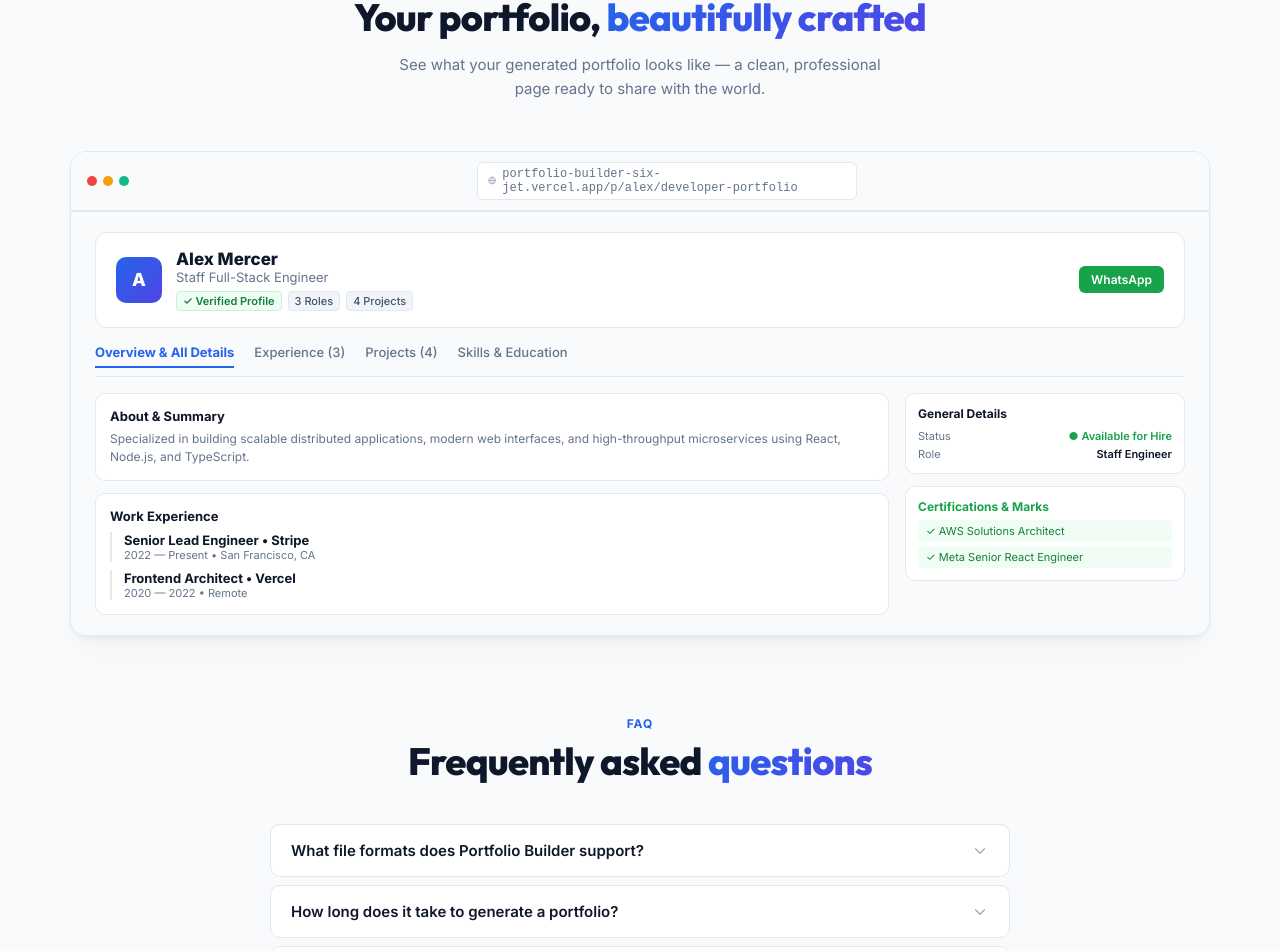
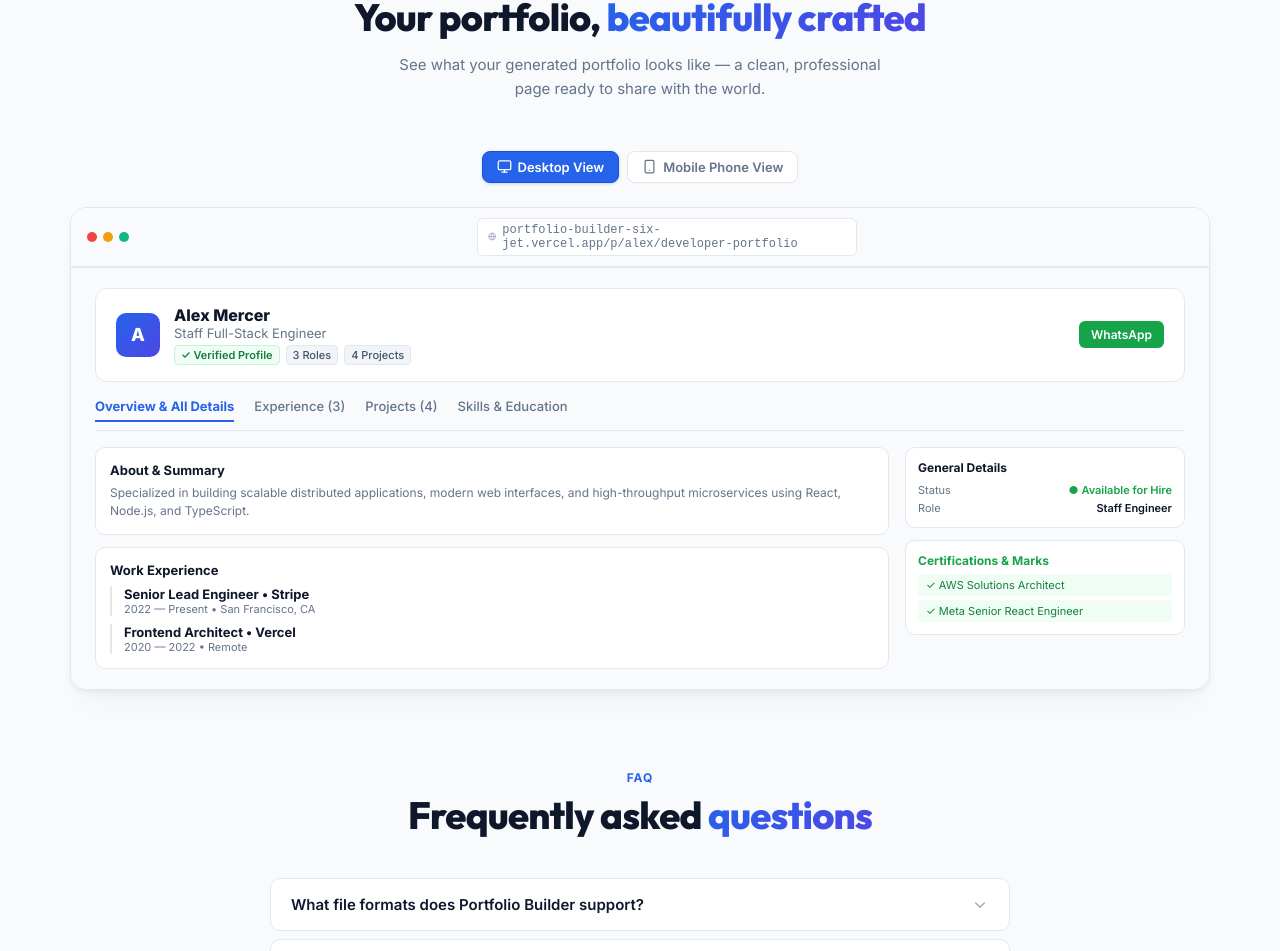
Before and after one commit to 2411Aditya/Portfolio-Builder, a React (Vite) app in the folder frontend/: page / in a window 1280 px wide. Shown: the part 1402-2353 px from the top of the page. Built offline with nearby package versions, Linux system fonts and the light colour scheme; no server answers.

Commit message:
feat: implement landing page with resume upload dropzone, theme switcher, and interactive mockups

```diff
--- a/frontend/src/index.css
+++ b/frontend/src/index.css
@@ -1021,21 +1021,181 @@ input, textarea { font-family: inherit; outline: none; }
 .built-with-badge.dark-theme:hover { color: #60a5fa; border-color: #60a5fa; }
 
 /* ═══════════════════════════════════════════
-   RESPONSIVE
+   MOCKUP CONTAINER & BENTO PREVIEW
    ═══════════════════════════════════════════ */
-@media (max-width: 992px) {
+.mockup-device-switcher {
+  display: flex;
+  align-items: center;
+  justify-content: center;
+  gap: 8px;
+  margin-bottom: 24px;
+}
+.mockup-device-btn {
+  display: inline-flex;
+  align-items: center;
+  gap: 6px;
+  padding: 7px 14px;
+  border-radius: 8px;
+  font-size: 13px;
+  font-weight: 600;
+  color: #64748b;
+  background: #ffffff;
+  border: 1px solid #e2e8f0;
+  box-shadow: 0 1px 2px rgba(0,0,0,0.02);
+  transition: all 0.15s;
+  cursor: pointer;
+}
+.mockup-device-btn:hover {
+  color: #0f172a;
+  border-color: #cbd5e1;
+}
+.mockup-device-btn.active {
+  background: #2563eb;
+  color: #ffffff;
+  border-color: #1d4ed8;
+  box-shadow: 0 1px 3px rgba(37, 99, 235, 0.25);
+}
+
+.mockup-inner {
+  background: #f8fafc;
+  padding: 20px 24px;
+  border-top: 1px solid #e2e8f0;
+}
+.mockup-header-card {
+  background: #ffffff;
+  border: 1px solid #e2e8f0;
+  border-radius: 12px;
+  padding: 16px 20px;
+  margin-bottom: 16px;
+}
+.mockup-header-content {
+  display: flex;
+  align-items: center;
+  justify-content: space-between;
+  flex-wrap: wrap;
+  gap: 12px;
+}
+.mockup-tab-bar {
+  display: flex;
+  gap: 20px;
+  border-bottom: 1px solid #e2e8f0;
+  margin-bottom: 16px;
+  padding-bottom: 8px;
+  overflow-x: auto;
+  scrollbar-width: none;
+  -webkit-overflow-scrolling: touch;
+}
+.mockup-tab-bar::-webkit-scrollbar { display: none; }
+
+.mockup-grid {
+  display: grid;
+  grid-template-columns: 1fr 280px;
+  gap: 16px;
+}
+
+/* Phone Mockup Frame (Mobile View) */
+.phone-mockup-frame {
+  max-width: 360px;
+  margin: 0 auto;
+  background: #ffffff;
+  border: 8px solid #0f172a;
+  border-radius: 36px;
+  overflow: hidden;
+  box-shadow: 0 20px 40px -10px rgba(15, 23, 42, 0.2), 0 0 0 1px #334155;
+  position: relative;
+}
+.phone-notch {
+  width: 100px;
+  height: 18px;
+  background: #0f172a;
+  margin: 0 auto 6px;
+  border-bottom-left-radius: 10px;
+  border-bottom-right-radius: 10px;
+}
+.phone-status-bar {
+  display: flex;
+  align-items: center;
+  justify-content: space-between;
+  padding: 4px 14px 2px;
+  font-size: 11px;
+  font-weight: 700;
+  color: #0f172a;
+}
+.phone-screen {
+  background: #f8fafc;
+  padding: 12px 12px 20px;
+  overflow-y: auto;
+  max-height: 520px;
+  scrollbar-width: none;
+}
+.phone-screen::-webkit-scrollbar { display: none; }
+
+/* ═══════════════════════════════════════════
+   RESPONSIVE MEDIA QUERIES
+   ═══════════════════════════════════════════ */
+@media (max-width: 1024px) {
+  .hero-2col-layout {
+    grid-template-columns: 1fr;
+    gap: 32px;
+  }
+  .hero-left-col {
+    order: 2;
+    width: 100%;
+    align-items: center;
+  }
+  .hero-right-col {
+    order: 1;
+    width: 100%;
+    align-items: center;
+    text-align: center;
+  }
+  .hero-right-col .hero-title,
+  .hero-right-col .hero-sub {
+    text-align: center;
+  }
+  .hero-right-col .hero-ctas {
+    justify-content: center;
+  }
   .profile-grid-layout { grid-template-columns: 1fr; }
   .features-grid { grid-template-columns: 1fr; }
   .dash-stats-row { grid-template-columns: 1fr; }
   .gen-grid { grid-template-columns: 1fr; }
 }
+
 @media (max-width: 768px) {
-  .navbar { padding: 0 18px; }
-  .profile-shell { padding: 18px 16px 50px; }
-  .profile-header-card { padding: 18px 16px; }
-  .profile-header-left { flex-direction: column; align-items: flex-start; gap: 12px; }
-  .dash-nav { padding: 0 16px; }
-  .dash-main { padding: 20px 16px 48px; }
-  .site-footer { padding: 32px 18px 24px; }
+  .navbar { padding: 0 16px; height: 56px; }
+  .navbar-logo { font-size: 17px; }
+  .navbar-actions { gap: 6px; }
+  .navbar-link { padding: 5px 8px; font-size: 13px; }
+  .navbar-cta { padding: 6px 12px; font-size: 13px; }
+
+  .hero-section { padding: 76px 16px 36px; min-height: auto; }
+  .hero-right-col .hero-title { font-size: clamp(24px, 5.5vw, 32px); }
+
+  .mockup-inner { padding: 14px 12px; }
+  .mockup-header-card { padding: 12px 14px; }
+  .mockup-grid { grid-template-columns: 1fr; gap: 12px; }
+
+  .profile-shell { padding: 16px 12px 48px; }
+  .profile-header-card { padding: 16px 14px; }
+  .profile-header-left { flex-direction: column; align-items: flex-start; gap: 10px; }
+  .profile-title-area h1 { font-size: 20px; }
+  .profile-meta-pills { gap: 6px; }
+
+  .dash-nav { padding: 0 14px; }
+  .dash-main { padding: 16px 12px 40px; }
+  .dash-stat-card { padding: 12px 14px; }
+  .gen-card { padding: 16px; }
+
+  .site-footer { padding: 28px 16px 20px; }
   .footer-top { flex-direction: column; gap: 20px; }
+  .footer-nav { flex-direction: column; gap: 20px; }
 }
+
+@media (max-width: 480px) {
+  .hero-right-col .hero-title { font-size: 22px; }
+  .upload-card { padding: 16px 12px; }
+  .drop-zone { min-height: 120px; padding: 16px 10px; }
+  .theme-seg { flex-direction: column; }
+  .theme-seg-btn { width: 100%; }
+}
--- a/frontend/src/pages/LandingPage.jsx
+++ b/frontend/src/pages/LandingPage.jsx
@@ -3,7 +3,7 @@ import { Link } from 'react-router-dom';
 import {
   Zap, ArrowRight, Upload, FileText, Image, X,
   Moon, Sun, Check, ChevronDown, Globe, Link2, Sparkles,
-  Users
+  Users, Smartphone, Monitor
 } from 'lucide-react';
 import SEO from '../components/SEO';
 
@@ -238,9 +238,105 @@ function UploadCard() {
   );
 }
 
-/* ─── Browser Mockup (Dribbble Profile Template) ─── */
+/* ─── Browser Mockup (Interactive Desktop & Mobile Phone View) ─── */
 function BrowserMockup() {
+  const [device, setDevice] = useState('desktop');
+
   return (
+    <div>
+      {/* Device Switcher Controls */}
+      <div className="mockup-device-switcher">
+        <button
+          type="button"
+          className={`mockup-device-btn ${device === 'desktop' ? 'active' : ''}`}
+          onClick={() => setDevice('desktop')}
+          aria-label="Switch to Desktop Portfolio Preview"
+        >
+          <Monitor size={15} /> Desktop View
+        </button>
+        <button
+          type="button"
+          className={`mockup-device-btn ${device === 'mobile' ? 'active' : ''}`}
+          onClick={() => setDevice('mobile')}
+          aria-label="Switch to Mobile Phone Portfolio Preview"
+        >
+          <Smartphone size={15} /> Mobile Phone View
+        </button>
+      </div>
+
+      {device === 'mobile' ? (
+        /* Mobile Phone Frame Mockup */
+        <div className="phone-mockup-frame">
+          <div className="phone-notch" />
+          <div className="phone-status-bar">
+            <span>9:41</span>
+            <span>5G • 100%</span>
+          </div>
+
+          <div className="browser-url-bar" style={{ margin: '4px 10px 10px', maxWidth: '100%', fontSize: 11 }}>
+            <Globe size={10} style={{ color: '#94a3b8' }} />
+            portfoliobuilder.app/p/alex
+          </div>
+
+          <div className="phone-screen">
+            {/* Mobile Profile Card */}
+            <div style={{ background: '#ffffff', border: '1px solid #e2e8f0', borderRadius: 12, padding: '14px', marginBottom: 12 }}>
+              <div style={{ display: 'flex', alignItems: 'center', gap: 10, marginBottom: 10 }}>
+                <div style={{ width: 40, height: 40, borderRadius: 8, background: 'linear-gradient(135deg, #2563eb, #4f46e5)', color: '#ffffff', display: 'flex', alignItems: 'center', justifyContent: 'center', fontWeight: 800, fontSize: 16, flexShrink: 0 }}>
+                  A
+                </div>
+                <div>
+                  <div style={{ fontSize: 15, fontWeight: 800, color: '#0f172a' }}>Alex Mercer</div>
+                  <div style={{ fontSize: 12, color: '#64748b' }}>Staff Full-Stack Engineer</div>
+                </div>
+              </div>
+              <div style={{ display: 'flex', gap: 4, flexWrap: 'wrap', marginBottom: 10 }}>
+                <span style={{ fontSize: 10, fontWeight: 600, padding: '2px 5px', borderRadius: 4, background: '#f0fdf4', border: '1px solid #bbf7d0', color: '#15803d' }}>✓ Verified</span>
+                <span style={{ fontSize: 10, fontWeight: 500, padding: '2px 5px', borderRadius: 4, background: '#f1f5f9', border: '1px solid #e2e8f0', color: '#475569' }}>3 Roles</span>
+                <span style={{ fontSize: 10, fontWeight: 500, padding: '2px 5px', borderRadius: 4, background: '#f1f5f9', border: '1px solid #e2e8f0', color: '#475569' }}>4 Projects</span>
+              </div>
+              <a href="#wa" onClick={e => e.preventDefault()} className="btn-whatsapp" style={{ width: '100%', justifyContent: 'center', padding: '7px 10px', fontSize: 12 }}>
+                WhatsApp
+              </a>
+            </div>
+
+            {/* Mobile Scrollable Tabs */}
+            <div className="mockup-tab-bar" style={{ gap: 14, marginBottom: 12 }}>
+              <span style={{ fontSize: 12, fontWeight: 700, color: '#2563eb', borderBottom: '2px solid #2563eb', paddingBottom: 4, whiteSpace: 'nowrap' }}>Overview</span>
+              <span style={{ fontSize: 12, fontWeight: 500, color: '#64748b', whiteSpace: 'nowrap' }}>Experience</span>
+              <span style={{ fontSize: 12, fontWeight: 500, color: '#64748b', whiteSpace: 'nowrap' }}>Projects</span>
+              <span style={{ fontSize: 12, fontWeight: 500, color: '#64748b', whiteSpace: 'nowrap' }}>Skills</span>
+            </div>
+
+            {/* Mobile Content Stack */}
+            <div style={{ display: 'flex', flexDirection: 'column', gap: 10 }}>
+              <div style={{ background: '#ffffff', border: '1px solid #e2e8f0', borderRadius: 8, padding: 10 }}>
+                <div style={{ fontSize: 12, fontWeight: 700, color: '#0f172a', marginBottom: 4 }}>About & Summary</div>
+                <p style={{ fontSize: 11, color: '#64748b', lineHeight: 1.4 }}>Specialized in building scalable distributed applications and high-throughput web microservices.</p>
+              </div>
+
+              <div style={{ background: '#ffffff', border: '1px solid #e2e8f0', borderRadius: 8, padding: 10 }}>
+                <div style={{ fontSize: 12, fontWeight: 700, color: '#0f172a', marginBottom: 6 }}>Work Experience</div>
+                <div style={{ borderLeft: '2px solid #2563eb', paddingLeft: 8, marginBottom: 6 }}>
+                  <div style={{ fontSize: 11, fontWeight: 700, color: '#0f172a' }}>Senior Lead Engineer • Stripe</div>
+                  <div style={{ fontSize: 10, color: '#64748b' }}>2022 — Present</div>
+                </div>
+                <div style={{ borderLeft: '2px solid #cbd5e1', paddingLeft: 8 }}>
+                  <div style={{ fontSize: 11, fontWeight: 700, color: '#0f172a' }}>Frontend Architect • Vercel</div>
+                  <div style={{ fontSize: 10, color: '#64748b' }}>2020 — 2022</div>
+                </div>
+              </div>
+
+              <div style={{ background: '#ffffff', border: '1px solid #e2e8f0', borderRadius: 8, padding: 10 }}>
+                <div style={{ fontSize: 11, fontWeight: 700, color: '#16a34a', marginBottom: 4 }}>Certifications & Marks</div>
+                <div style={{ fontSize: 10, color: '#15803d', background: '#f0fdf4', padding: '3px 6px', borderRadius: 4, marginBottom: 3 }}>✓ AWS Solutions Architect</div>
+                <div style={{ fontSize: 10, color: '#15803d', background: '#f0fdf4', padding: '3px 6px', borderRadius: 4 }}>✓ Meta Senior React Engineer</div>
+              </div>
+            </div>
+          </div>
+        </div>
+      ) : (
+        /* Desktop Browser Frame Mockup */
         <div className="bento-inner">
           <div className="browser-mockup-bar">
             <div className="browser-dots" aria-hidden="true">
@@ -254,19 +350,17 @@ function BrowserMockup() {
             </div>
           </div>
 
-      {/* Mini Dribbble Manufacturer Profile Page Preview */}
-      <div style={{ background: '#f8fafc', padding: '20px 24px', borderTop: '1px solid #e2e8f0' }}>
-        {/* Header Card */}
-        <div style={{ background: '#ffffff', border: '1px solid #e2e8f0', borderRadius: 12, padding: '16px 20px', marginBottom: 16 }}>
-          <div style={{ display: 'flex', alignItems: 'center', justifyContent: 'space-between', flexWrap: 'wrap', gap: 12 }}>
+          <div className="mockup-inner">
+            <div className="mockup-header-card">
+              <div className="mockup-header-content">
                 <div style={{ display: 'flex', alignItems: 'center', gap: 14 }}>
-              <div style={{ width: 46, height: 46, borderRadius: 10, background: 'linear-gradient(135deg, #2563eb, #4f46e5)', color: '#ffffff', display: 'flex', alignItems: 'center', justifyContent: 'center', fontWeight: 800, fontSize: 18 }}>
+                  <div style={{ width: 44, height: 44, borderRadius: 10, background: 'linear-gradient(135deg, #2563eb, #4f46e5)', color: '#ffffff', display: 'flex', alignItems: 'center', justifyContent: 'center', fontWeight: 800, fontSize: 18, flexShrink: 0 }}>
                     A
                   </div>
                   <div>
-                <div style={{ fontSize: 17, fontWeight: 800, color: '#0f172a' }}>Alex Mercer</div>
+                    <div style={{ fontSize: 16, fontWeight: 800, color: '#0f172a' }}>Alex Mercer</div>
                     <div style={{ fontSize: 13, color: '#64748b' }}>Staff Full-Stack Engineer</div>
-                <div style={{ display: 'flex', gap: 6, marginTop: 6 }}>
+                    <div style={{ display: 'flex', gap: 6, marginTop: 4, flexWrap: 'wrap' }}>
                       <span style={{ fontSize: 11, fontWeight: 600, padding: '2px 6px', borderRadius: 4, background: '#f0fdf4', border: '1px solid #bbf7d0', color: '#15803d' }}>✓ Verified Profile</span>
                       <span style={{ fontSize: 11, fontWeight: 500, padding: '2px 6px', borderRadius: 4, background: '#f1f5f9', border: '1px solid #e2e8f0', color: '#475569' }}>3 Roles</span>
                       <span style={{ fontSize: 11, fontWeight: 500, padding: '2px 6px', borderRadius: 4, background: '#f1f5f9', border: '1px solid #e2e8f0', color: '#475569' }}>4 Projects</span>
@@ -279,17 +373,14 @@ function BrowserMockup() {
               </div>
             </div>
 
-        {/* Tab Bar */}
-        <div style={{ display: 'flex', gap: 20, borderBottom: '1px solid #e2e8f0', marginBottom: 16, paddingBottom: 8 }}>
-          <span style={{ fontSize: 13, fontWeight: 700, color: '#2563eb', borderBottom: '2px solid #2563eb', paddingBottom: 6 }}>Overview & All Details</span>
-          <span style={{ fontSize: 13, fontWeight: 500, color: '#64748b' }}>Experience (3)</span>
-          <span style={{ fontSize: 13, fontWeight: 500, color: '#64748b' }}>Projects (4)</span>
-          <span style={{ fontSize: 13, fontWeight: 500, color: '#64748b' }}>Skills & Education</span>
+            <div className="mockup-tab-bar">
+              <span style={{ fontSize: 13, fontWeight: 700, color: '#2563eb', borderBottom: '2px solid #2563eb', paddingBottom: 6, whiteSpace: 'nowrap' }}>Overview & All Details</span>
+              <span style={{ fontSize: 13, fontWeight: 500, color: '#64748b', whiteSpace: 'nowrap' }}>Experience (3)</span>
+              <span style={{ fontSize: 13, fontWeight: 500, color: '#64748b', whiteSpace: 'nowrap' }}>Projects (4)</span>
+              <span style={{ fontSize: 13, fontWeight: 500, color: '#64748b', whiteSpace: 'nowrap' }}>Skills & Education</span>
             </div>
 
-        {/* 2-Column Preview Grid */}
-        <div style={{ display: 'grid', gridTemplateColumns: '1fr 280px', gap: 16 }}>
-          {/* Main Column */}
+            <div className="mockup-grid">
               <div style={{ display: 'flex', flexDirection: 'column', gap: 12 }}>
                 <div style={{ background: '#ffffff', border: '1px solid #e2e8f0', borderRadius: 10, padding: 14 }}>
                   <div style={{ fontSize: 13, fontWeight: 700, color: '#0f172a', marginBottom: 6 }}>About & Summary</div>
@@ -308,7 +399,6 @@ function BrowserMockup() {
                 </div>
               </div>
 
-          {/* Sidebar Column */}
               <div style={{ display: 'flex', flexDirection: 'column', gap: 12 }}>
                 <div style={{ background: '#ffffff', border: '1px solid #e2e8f0', borderRadius: 10, padding: 12 }}>
                   <div style={{ fontSize: 12, fontWeight: 700, color: '#0f172a', marginBottom: 8 }}>General Details</div>
@@ -329,6 +419,8 @@ function BrowserMockup() {
               </div>
             </div>
           </div>
+        </div>
+      )}
     </div>
   );
 }
```
Lines whose indentation alone changed are shown as unchanged.
